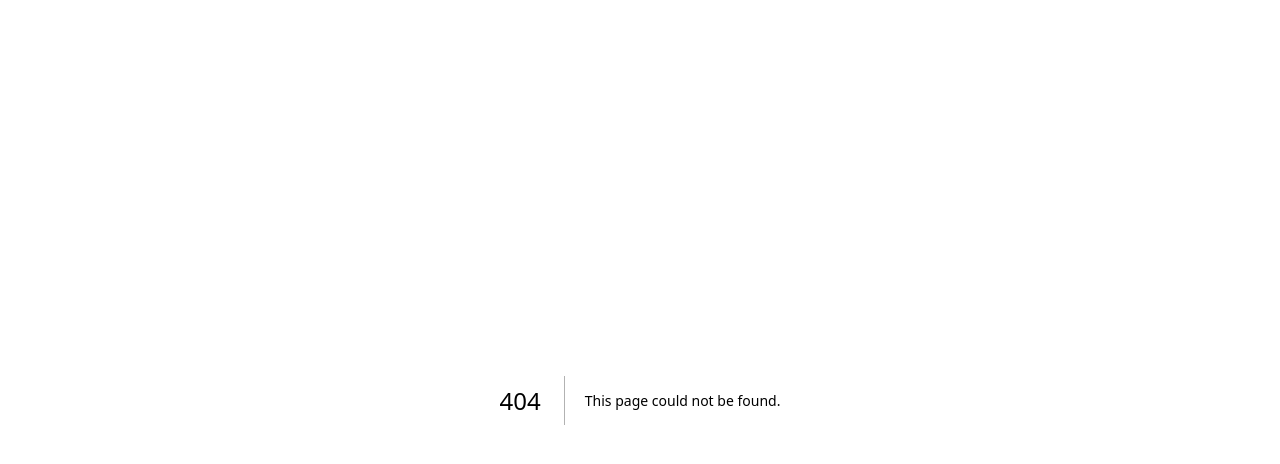
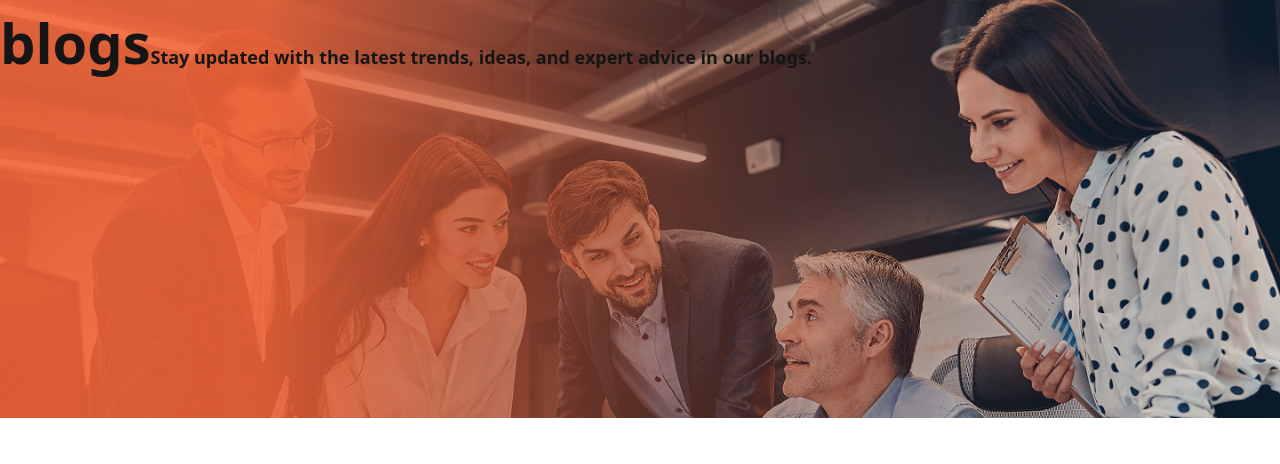
Before and after one commit to RayyanKhan4004/PEMPAK-dashboard, a Next.js app: page /blog in a window 1280 px wide. Before the commit this address had no page. Shown: the top 464 px of the page. Built offline with nearby package versions, Linux system fonts and the light colour scheme.

Commit message:
add blog page

```diff
--- /dev/null
+++ b/src/app/blog/page.tsx
@@ -0,0 +1,13 @@
+import React from 'react'
+import CustomHero from '@/components/common/CustomHero'
+import heroImage from  '../../../public/Images/blog/blog_image.png'
+
+function page() {
+  return (
+    <div>
+      <CustomHero bg={heroImage} title='blogs' sub ='Stay updated with the latest trends, ideas, and expert advice in our blogs.'/>
+    </div>
+  )
+}
+
+export default page
--- a/src/components/UI/Typography.tsx
+++ b/src/components/UI/Typography.tsx
@@ -54,12 +54,7 @@ const Typography: React.FC<TypographyProps> = ({
 }) => {
   return (
     <span
-      className={
-        (variantClasses[variant],
-        colorClasses[color],
-        className,
-        fontWeight[weight])
-      }
+        className={`${variantClasses[variant]} ${colorClasses[color]} ${fontWeight[weight]} ${className || ""}`}
     >
       {children}
     </span>
--- /dev/null
+++ b/src/components/common/CustomHero.tsx
@@ -0,0 +1,20 @@
+import { StaticImport } from 'next/dist/shared/lib/get-img-props'
+import Image from 'next/image'
+import React, { ReactNode } from 'react'
+import Typography from '../UI/Typography'
+type CustomHeroProps= {
+    title : string,
+    sub : ReactNode,
+    bg : string | StaticImport
+}
+const CustomHero = ({title , sub , bg} :CustomHeroProps ) => {
+  return (
+    <div className='reletive h-[470px] w-full'>
+      <Image className='absolute inset-0 -z-10' src={bg} alt='' />
+      <Typography variant='h1' weight='b' color='dark'>{title}</Typography>
+      <Typography variant='p-l' weight='b' color='dark'>{sub}</Typography>
+    </div>
+  )
+}
+
+export default CustomHero
```
Also changed, not shown: public/Images/blog/blog_image.png (added), 1 other file (tests, documents, lock files or other folders).
